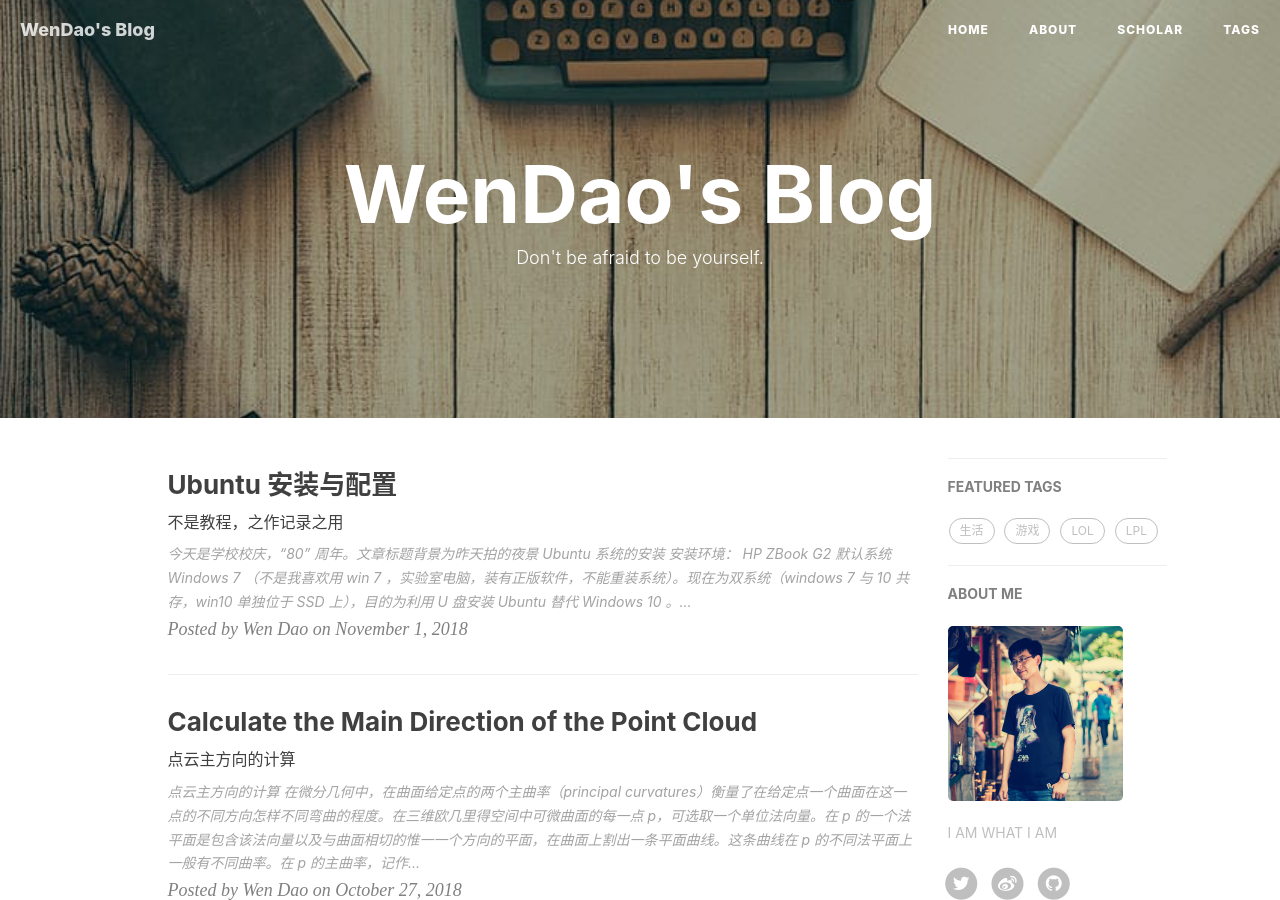
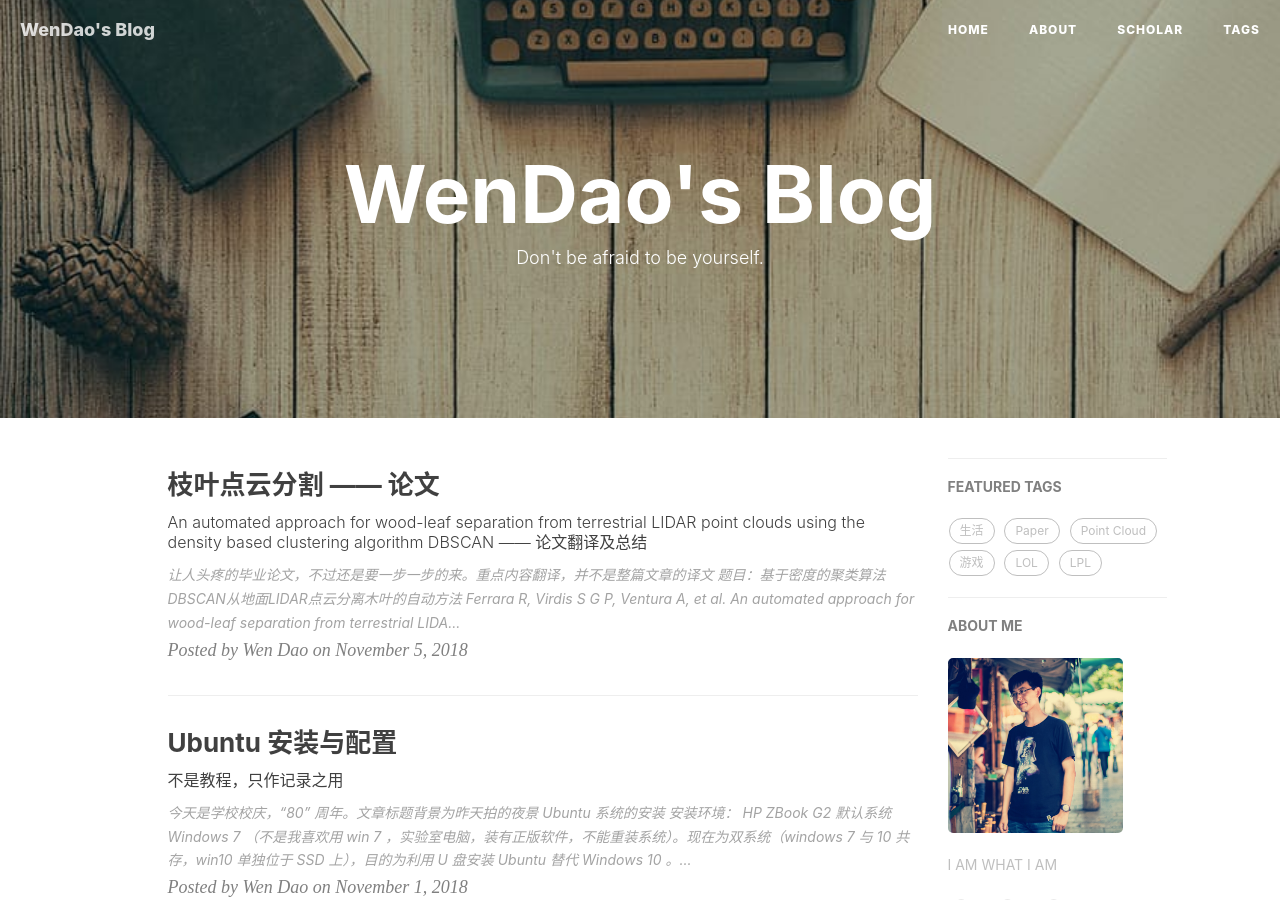
Before and after one commit to ismethr/ismethr, a Jekyll site: the page built from index.html, in a window 1280 px wide and 900 px high. Built offline with Jekyll 4.4.1, drawn with Linux system fonts in a browser that asks for light colours; nearby versions of some CDN libraries; the list of posts is cut into pages by our own code; comment, search, counter and statistics services are not loaded.

Commit message:
update post

```diff
--- a/_posts/2018-11-01-Linux setup.md
+++ b/_posts/2018-11-01-Linux setup.md
@@ -1,7 +1,7 @@
 ---
 layout:     post                    # 使用的布局（不需要改）
 title:      Ubuntu 安装与配置              # 标题
-subtitle:   不是教程，之作记录之用 #副标题
+subtitle:   不是教程，只作记录之用 #副标题
 date:       2018-11-01              # 时间
 author:     Wen Dao                      # 作者
 header-img: img/post-bg-xq.jpg    #这篇文章标题背景图片
@@ -14,8 +14,10 @@ tags:                               #标签
 
 > 今天是学校校庆，“80" 周年。文章标题背景为昨天拍的夜景
 
-### Ubuntu 系统的安装
+
+## Ubuntu 系统的安装
 > 安装环境： HP ZBook G2 默认系统 Windows 7 （不是我喜欢用 win 7 ，实验室电脑，装有正版软件，不能重装系统）。现在为双系统（windows 7 与 10 共存，win10 单独位于 SSD 上），目的为利用 U 盘安装 Ubuntu 替代 Windows 10 。
+
 1. 下载系统，制作 U 盘安装镜像
 
 系统下载地址: https://www.ubuntu.com/download/desktop
--- /dev/null
+++ b/_posts/2018-11-05-PaperNotes.md
@@ -0,0 +1,25 @@
+---
+layout:     post                    # 使用的布局（不需要改）
+title:      枝叶点云分割 —— 论文             # 标题
+subtitle:   An automated approach for wood-leaf separation from terrestrial LIDAR point clouds using the density based clustering algorithm DBSCAN —— 论文翻译及总结 #副标题
+date:       2018-11-05              # 时间
+author:     Wen Dao                      # 作者
+header-img: img/post-bg-xq.jpg    #这篇文章标题背景图片
+catalog: true                       # 是否归档
+tags:                               #标签
+    - Point Cloud
+    - Paper
+    - Terrestrial Laser Scanner
+
+---
+
+> 让人头疼的毕业论文，不过还是要一步一步的来。重点内容翻译，并不是整篇文章的译文
+
+## 题目：基于密度的聚类算法DBSCAN从地面LIDAR点云分离木叶的自动方法
+> Ferrara R, Virdis S G P, Ventura A, et al. An automated approach for wood-leaf separation from terrestrial LIDAR point clouds using the density based clustering algorithm DBSCAN[J]. Agricultural and Forest Meteorology, 2018.
+
+### 1. 引言
+　　森林空间结构信息和树木几何形态地精确重建可广泛应用于多种空间尺度上多种森林环境应用中（生态系统生产力模型，碳动态和生态研究，森林管理，疾病和压力检测，燃料特性描述等）。多种遥感技术应用于不同空间尺度的森林结构研究，其中地基激光雷达可以获取较为详细的森林内部结构信息，在森林结构领域研究具有丰富的应用前景。
+> The general aim of this study is thus to evaluate the potential of TLS in direct sampling and automatic quantification of stems, branches, and canopy for broad leaved non-deciduous trees following an automated processing flow and using an unsupervised clustering approach. Specific objectives were: i) to set up a multi-scan voxel-based procedure for automated wood/non-wood separation under leaf-on conditions using a Density-Based Spatial Clustering algorithm, and ii) to evaluate performance, quality and drawbacks of the proposed procedure.
+
+因此，本研究的主要目的是评估TLS在自动处理流程和使用无监督聚类方法后对阔叶非落叶树的茎，枝和冠的直接采样和自动定量的潜力。 具体目标是：1）使用基于密度的空间聚类算法，在叶子条件下建立基于多扫描体素的自动木材/非木材分离程序；2）评估性能，质量和缺点及后续改进。
```
